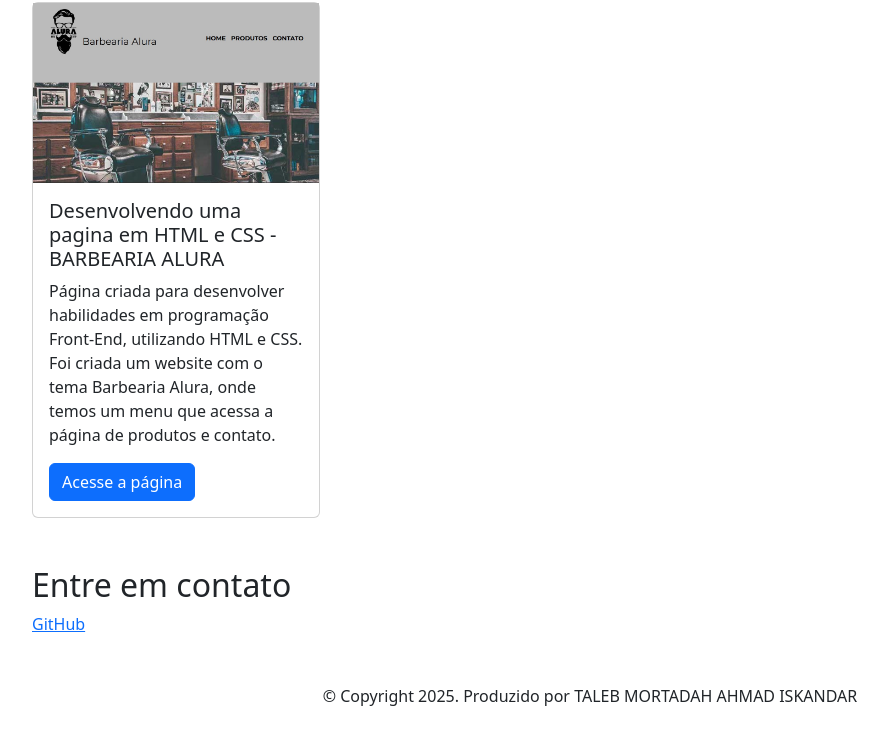
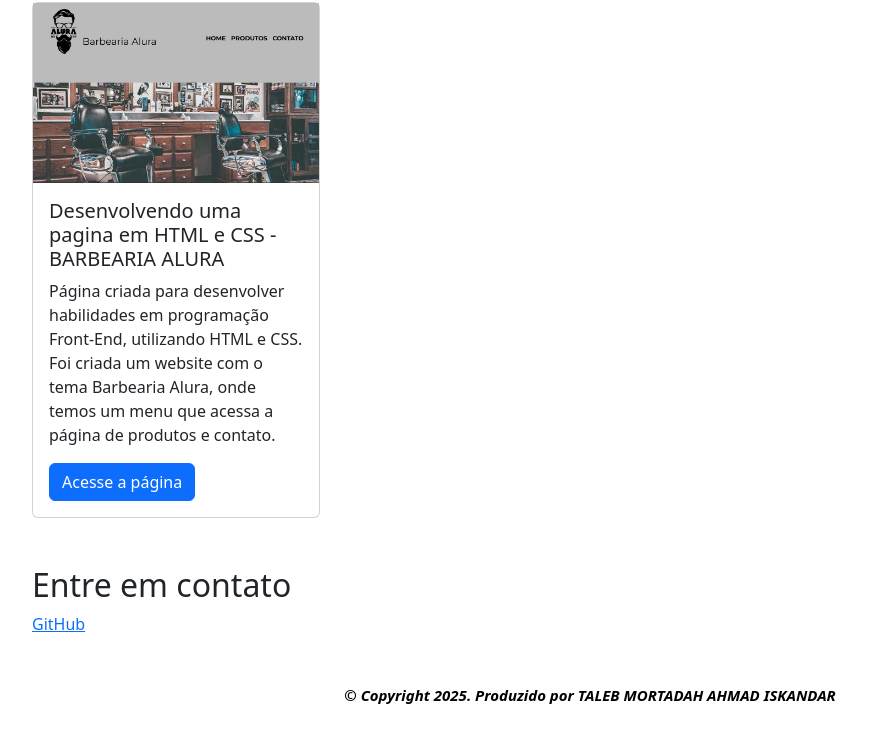
Before and after one commit to taleb125/portfolio, a plain HTML site: page index.html in a window 1280 px wide. Shown: the part 435-1179 px from the top of the page, without its empty margins (50-938 px from the left). Drawn offline with nearby package versions, Linux system fonts and the light colour scheme.

Commit message:
Alteração no style.css e no html Copyright

```diff
--- a/index.html
+++ b/index.html
@@ -4,19 +4,19 @@
 <head>
     <meta charset="UTF-8">
     <meta name="viewport" content="width=device-width, initial-scale=1.0">
-    <link href="https://cdn.jsdelivr.net/npm/bootstrap@5.3.3/dist/css/bootstrap.min.css" rel="stylesheet"  integrity="sha384-QWTKZyjpPEjISv5WaRU9OFeRpok6YctnYmDr5pNlyT2bRjXh0JMhjY6hW+ALEwIH" crossorigin="anonymous" />
+    <link href="https://cdn.jsdelivr.net/npm/bootstrap@5.3.3/dist/css/bootstrap.min.css" rel="stylesheet" integrity="sha384-QWTKZyjpPEjISv5WaRU9OFeRpok6YctnYmDr5pNlyT2bRjXh0JMhjY6hW+ALEwIH" crossorigin="anonymous" />
     <link rel="stylesheet" href="style.css">
     <title>Portfólio</title>
 </head>
 
 <body>
     <header class="container text-center">
-        <img src="img/Pato.jpg" alt="avaatr do Taleb" srcset=""width="150" height="150" class="rounded-circle">
+        <img src="img/Pato.jpg" alt="avaatr do Taleb" srcset="" width="150" height="150" class="rounded-circle">
         <p led>Eu sou Aluno. Taleb</p>
         <h1>Sou estudante em Técnico em Desenvolvimento de Sistema </h1>
         <p>Sou estudante do Colegio Estadual Gabriel De Lara. Estou cursando o 2°Ano do Ensino Médio e Profisionalizante, em Matinhos Paraná. Veja os projetos que ja fizemos... </p>
         <p>Minhas habilidades</p>
-       <div>
+        <div>
             <a href="doc/HTML-CSS_Parte1.pdf" target="_blank">
                 <p class="badge bg-secondary">Página web: HTML e CSS</p>
             </a>
@@ -30,7 +30,7 @@
                 <p class="badge bg-secondary">HTML e CSS: avançando no CSS</p>
             </a>
         </div>
-     </header>
+    </header>
 
     <main class="container">
         <h2>Meus projetos</h2>
@@ -49,15 +49,16 @@
             </div>
         </div>
     </main>
+
     <footer class="container py-5">
         <h2>Entre em contato</h2>
         <div>
             <a href="https://github.dev/taleb125/portfolio">GitHub</a>
         </div>
-        <p class="my-5 text-center"> &copy; Copyright 2025. Produzido por TALEB MORTADAH AHMAD ISKANDAR </p>
+        <p class="my-5 text-center copyright"> <strong><em>&copy; Copyright 2025. Produzido por TALEB MORTADAH AHMAD ISKANDAR</em></strong> </p>
     </footer>
 
-    <script src="https://cdn.jsdelivr.net/npm/bootstrap@5.3.3/dist/js/bootstrap.bundle.min.js"         integrity="sha384-YvpcrYf0tY3lHB60NNkmXc5s9fDVZLESaAA55NDzOxhy9GkcIdslK1eN7N6jIeHz" crossorigin="anonymous"></script>
+    <script src="https://cdn.jsdelivr.net/npm/bootstrap@5.3.3/dist/js/bootstrap.bundle.min.js" integrity="sha384-YvpcrYf0tY3lHB60NNkmXc5s9fDVZLESaAA55NDzOxhy9GkcIdslK1eN7N6jIeHz" crossorigin="anonymous"></script>
 
 </body>
 
--- a/style.css
+++ b/style.css
@@ -1,8 +1,15 @@
 @import url('https://fonts.googleapis.com/css2?family=Montserrat:ital,wght@0,100..900;1,100..900&family=Oswald:wght@200..700&family=Roboto+Condensed:ital,wght@0,100..900;1,100..900&display=swap');
 
+/*
 --cor-principal: #003aff
 --cor-escuro: #750cbc
 --cor-secundaria: #dd07b1
 --cor-branco: #fbfbfb
 --cor-azulclarinho: #00b4ff
 --cor-preto: #090000
+*/
+
+.copyright {
+    font-size: 15px;
+    color: #000000;
+}
```
